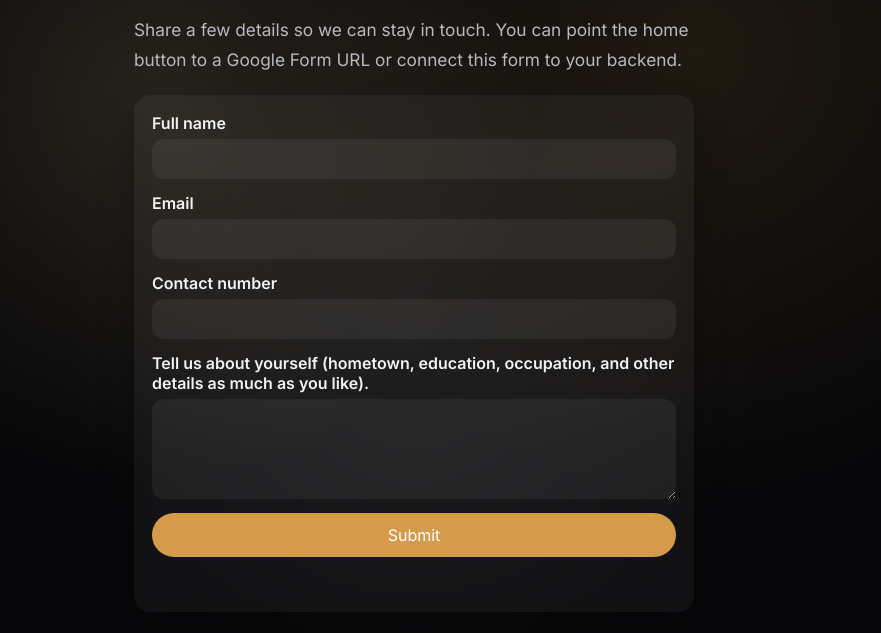
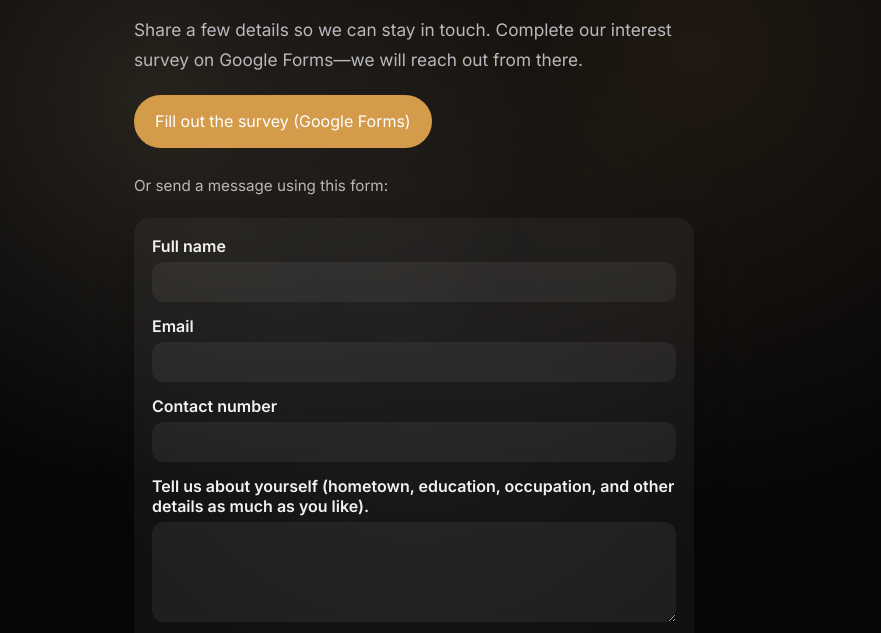
Before and after one commit to iamsatyam85/vedika, a plain HTML site: page survey.html in a window 1280 px wide. Shown: the part 140-773 px from the top of the page, without its empty margins (226-1107 px from the left). Drawn offline with nearby package versions, Linux system fonts and the light colour scheme.

Commit message:
Add Google Forms link to interest survey page
Made-with: Cursor

```diff
--- a/styles.css
+++ b/styles.css
@@ -544,6 +544,20 @@ input:focus {
   margin-bottom: 1.25rem;
 }
 
+.survey-cta {
+  margin: 0 0 1.5rem;
+}
+
+.survey-cta .btn {
+  display: inline-block;
+}
+
+.survey-alt-label {
+  margin: 0 0 0.75rem;
+  font-size: 0.95rem;
+  color: rgba(236, 236, 239, 0.75);
+}
+
 textarea {
   width: 100%;
   border: 0;
--- a/survey.html
+++ b/survey.html
@@ -19,9 +19,18 @@
         <p class="eyebrow">Vedikā</p>
         <h1 class="survey-heading">Interest survey</h1>
         <p class="lead survey-intro">
-          Share a few details so we can stay in touch. You can point the home
-          button to a Google Form URL or connect this form to your backend.
+          Share a few details so we can stay in touch. Complete our interest
+          survey on Google Forms—we will reach out from there.
         </p>
+        <p class="survey-cta">
+          <a
+            class="btn btn-solid"
+            href="https://forms.gle/CaLNT69VJ8rvKkst5"
+            target="_blank"
+            rel="noopener noreferrer"
+            >Fill out the survey (Google Forms)</a>
+        </p>
+        <p class="survey-alt-label">Or send a message using this form:</p>
         <form class="signup-form survey-form" id="surveyForm" action="#" method="post">
           <label>
             Full name
```
